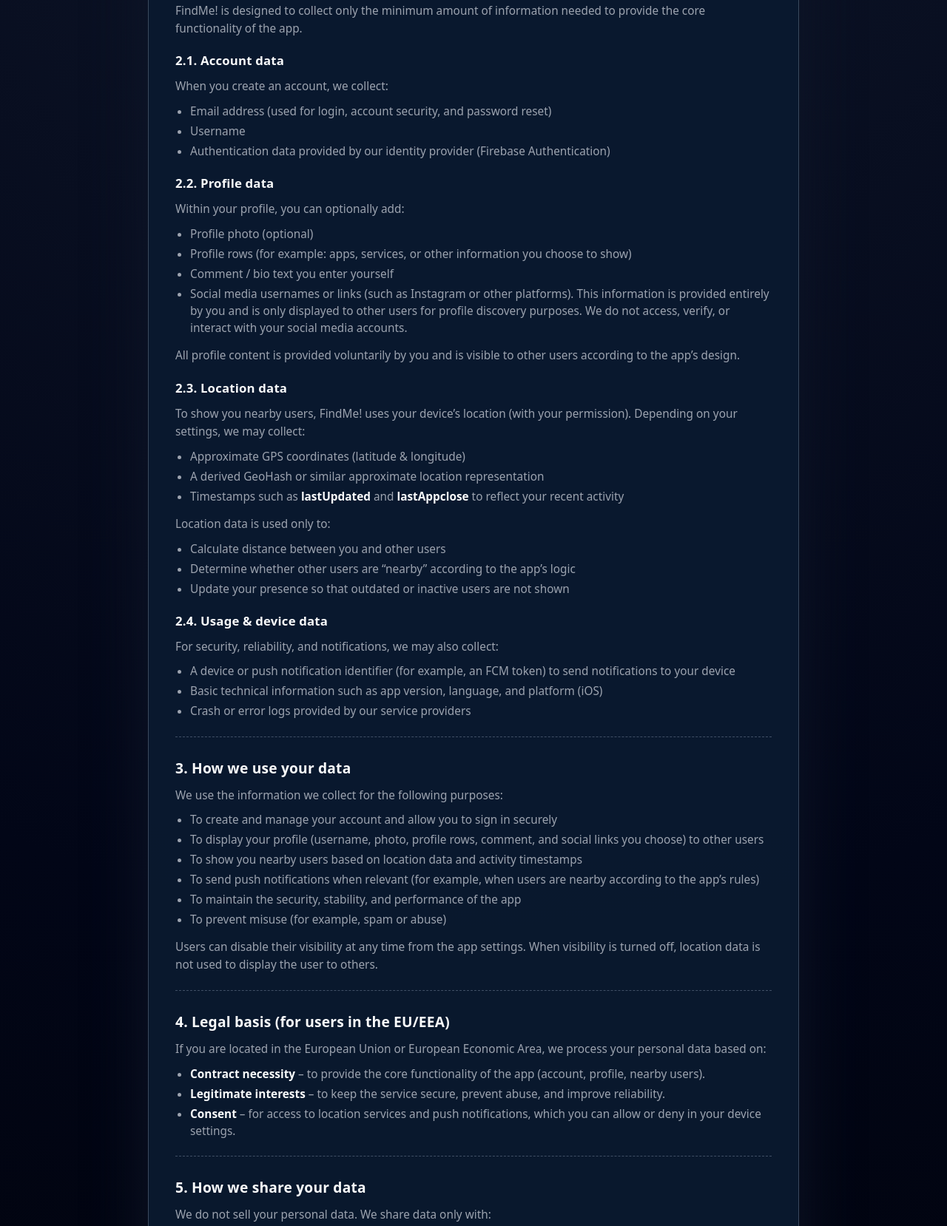
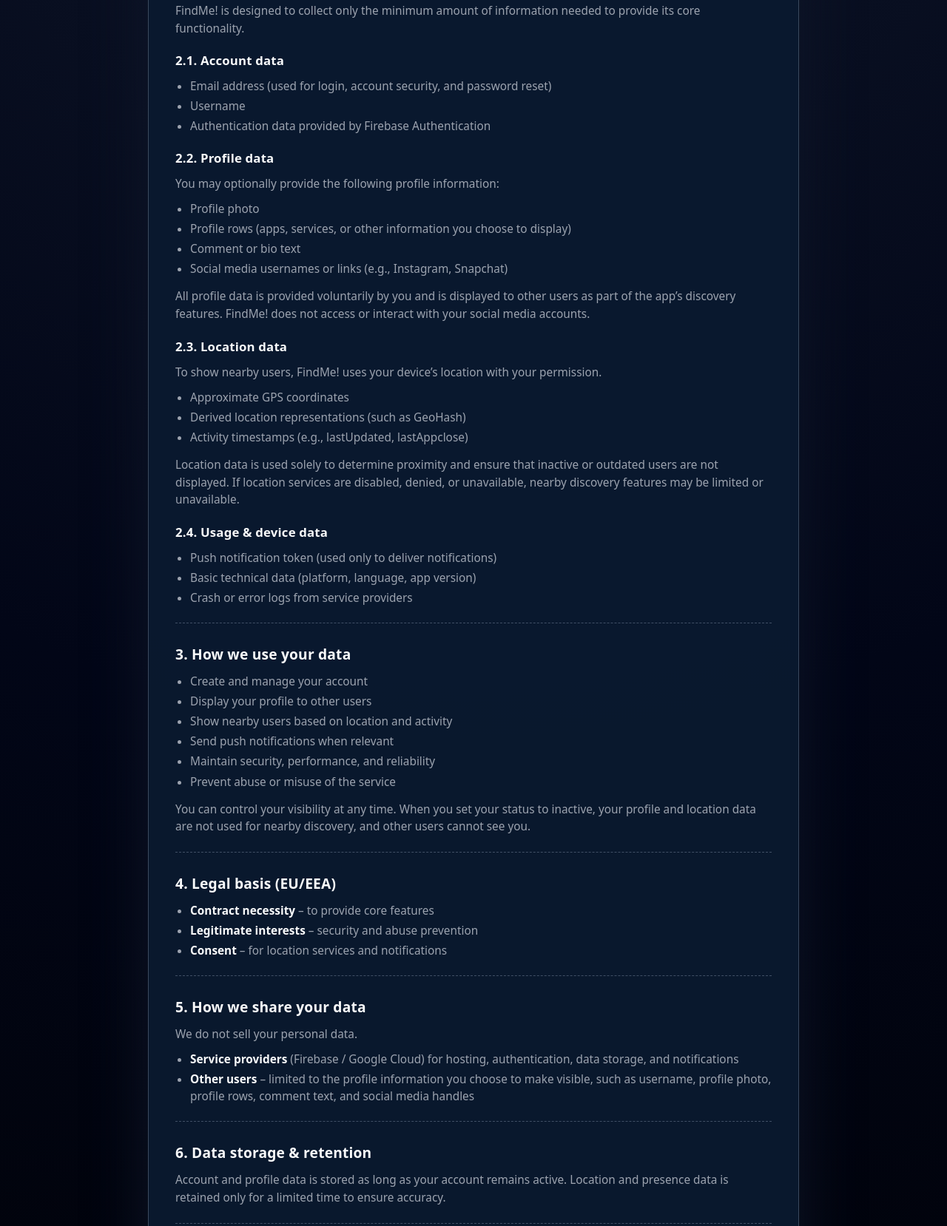
Before and after one commit to hasan-ozcan/findme-privacy, a plain HTML site: page index.html in a window 1280 px wide. Shown: the part 422-2080 px from the top of the page at 74% size. Drawn offline with Linux system fonts and the light colour scheme.

Commit message:
Refactor index.html and update privacy policy
Refactor HTML structure and improve privacy policy content.

```diff
--- a/index.html
+++ b/index.html
@@ -15,9 +15,7 @@
       --border-subtle: rgba(148, 163, 184, 0.35);
     }
 
-    * {
-      box-sizing: border-box;
-    }
+    * { box-sizing: border-box; }
 
     body {
       margin: 0;
@@ -43,9 +41,7 @@
     }
 
     @media (min-width: 640px) {
-      .card {
-        padding: 40px 36px;
-      }
+      .card { padding: 40px 36px; }
     }
 
     h1, h2, h3 {
@@ -54,19 +50,9 @@
       letter-spacing: 0.01em;
     }
 
-    h1 {
-      font-size: 1.9rem;
-    }
-
-    h2 {
-      font-size: 1.2rem;
-      margin-top: 28px;
-    }
-
-    h3 {
-      font-size: 1.05rem;
-      margin-top: 20px;
-    }
+    h1 { font-size: 1.9rem; }
+    h2 { font-size: 1.2rem; margin-top: 28px; }
+    h3 { font-size: 1.05rem; margin-top: 20px; }
 
     p {
       margin: 0 0 10px;
@@ -82,10 +68,7 @@
       font-size: 0.96rem;
     }
 
-    li {
-      margin-bottom: 4px;
-      line-height: 1.5;
-    }
+    li { margin-bottom: 4px; line-height: 1.5; }
 
     .pill {
       display: inline-flex;
@@ -133,198 +116,178 @@
     }
   </style>
 </head>
+
 <body>
 <div class="page">
 <div class="card">
-      <div class="pill">
-        <span class="pill-dot"></span>
-        PRIVACY POLICY
-      </div>
+
+<div class="pill"><span class="pill-dot"></span>PRIVACY POLICY</div>
 
 <h1>FindMe! Privacy Policy</h1>
 <p class="tagline">
 This Privacy Policy explains how FindMe! collects, uses, and protects your information when you use the app.
 </p>
-      <p class="effective">
-        Effective date: 08 February 2026
-      </p>
+<p class="effective">Effective date: 08 February 2026</p>
 
 <hr class="section-divider" />
 
 <h2>1. Who we are</h2>
 <p>
-        FindMe! is a mobile application that helps users discover nearby people and view the social media profiles they choose to share. This Privacy Policy applies only to the FindMe! app.
+FindMe! is a mobile application that helps users discover nearby people and view the social media profiles and
+information they choose to share. This Privacy Policy applies only to the FindMe! app.
 </p>
 
 <h2>2. What data we collect</h2>
 <p>
-        FindMe! is designed to collect only the minimum amount of information needed to provide the core functionality of the app.
+FindMe! is designed to collect only the minimum amount of information needed to provide its core functionality.
 </p>
 
 <h3>2.1. Account data</h3>
-      <p>When you create an account, we collect:</p>
 <ul>
 <li>Email address (used for login, account security, and password reset)</li>
 <li>Username</li>
-        <li>Authentication data provided by our identity provider (Firebase Authentication)</li>
+<li>Authentication data provided by Firebase Authentication</li>
 </ul>
 
 <h3>2.2. Profile data</h3>
-      <p>Within your profile, you can optionally add:</p>
+<p>You may optionally provide the following profile information:</p>
 <ul>
-        <li>Profile photo (optional)</li>
-        <li>Profile rows (for example: apps, services, or other information you choose to show)</li>
-        <li>Comment / bio text you enter yourself</li>
-        <li>
-          Social media usernames or links (such as Instagram or other platforms).
-          This information is provided entirely by you and is only displayed to other users
-          for profile discovery purposes. We do not access, verify, or interact with your
-          social media accounts.
-        </li>
+<li>Profile photo</li>
+<li>Profile rows (apps, services, or other information you choose to display)</li>
+<li>Comment or bio text</li>
+<li>Social media usernames or links (e.g., Instagram, Snapchat)</li>
 </ul>
 <p>
-        All profile content is provided voluntarily by you and is visible to other users according to the app’s design.
+All profile data is provided voluntarily by you and is displayed to other users as part of the app’s discovery features.
+FindMe! does not access or interact with your social media accounts.
 </p>
 
 <h3>2.3. Location data</h3>
 <p>
-        To show you nearby users, FindMe! uses your device’s location (with your permission). Depending on your settings, we may collect:
+To show nearby users, FindMe! uses your device’s location with your permission.
 </p>
 <ul>
-        <li>Approximate GPS coordinates (latitude &amp; longitude)</li>
-        <li>A derived GeoHash or similar approximate location representation</li>
-        <li>Timestamps such as <span class="strong">lastUpdated</span> and <span class="strong">lastAppclose</span> to reflect your recent activity</li>
+<li>Approximate GPS coordinates</li>
+<li>Derived location representations (such as GeoHash)</li>
+<li>Activity timestamps (e.g., lastUpdated, lastAppclose)</li>
 </ul>
 <p>
-        Location data is used only to:
+Location data is used solely to determine proximity and ensure that inactive or outdated users are not displayed.
+If location services are disabled, denied, or unavailable, nearby discovery features may be limited or unavailable.
 </p>
-      <ul>
-        <li>Calculate distance between you and other users</li>
-        <li>Determine whether other users are “nearby” according to the app’s logic</li>
-        <li>Update your presence so that outdated or inactive users are not shown</li>
-      </ul>
 
 <h3>2.4. Usage &amp; device data</h3>
-      <p>
-        For security, reliability, and notifications, we may also collect:
-      </p>
 <ul>
-        <li>A device or push notification identifier (for example, an FCM token) to send notifications to your device</li>
-        <li>Basic technical information such as app version, language, and platform (iOS)</li>
-        <li>Crash or error logs provided by our service providers</li>
+<li>Push notification token (used only to deliver notifications)</li>
+<li>Basic technical data (platform, language, app version)</li>
+<li>Crash or error logs from service providers</li>
 </ul>
 
 <hr class="section-divider" />
 
 <h2>3. How we use your data</h2>
-      <p>We use the information we collect for the following purposes:</p>
 <ul>
-        <li>To create and manage your account and allow you to sign in securely</li>
-        <li>To display your profile (username, photo, profile rows, comment, and social links you choose) to other users</li>
-        <li>To show you nearby users based on location data and activity timestamps</li>
-        <li>To send push notifications when relevant (for example, when users are nearby according to the app’s rules)</li>
-        <li>To maintain the security, stability, and performance of the app</li>
-        <li>To prevent misuse (for example, spam or abuse)</li>
+<li>Create and manage your account</li>
+<li>Display your profile to other users</li>
+<li>Show nearby users based on location and activity</li>
+<li>Send push notifications when relevant</li>
+<li>Maintain security, performance, and reliability</li>
+<li>Prevent abuse or misuse of the service</li>
 </ul>
-
 <p>
-        Users can disable their visibility at any time from the app settings.
-        When visibility is turned off, location data is not used to display the user to others.
+You can control your visibility at any time. When you set your status to inactive, your profile and location data
+are not used for nearby discovery, and other users cannot see you.
 </p>
 
 <hr class="section-divider" />
 
-      <h2>4. Legal basis (for users in the EU/EEA)</h2>
-      <p>
-        If you are located in the European Union or European Economic Area, we process your personal data based on:
-      </p>
+<h2>4. Legal basis (EU/EEA)</h2>
 <ul>
-        <li><span class="strong">Contract necessity</span> – to provide the core functionality of the app (account, profile, nearby users).</li>
-        <li><span class="strong">Legitimate interests</span> – to keep the service secure, prevent abuse, and improve reliability.</li>
-        <li><span class="strong">Consent</span> – for access to location services and push notifications, which you can allow or deny in your device settings.</li>
+<li><span class="strong">Contract necessity</span> – to provide core features</li>
+<li><span class="strong">Legitimate interests</span> – security and abuse prevention</li>
+<li><span class="strong">Consent</span> – for location services and notifications</li>
 </ul>
 
 <hr class="section-divider" />
 
 <h2>5. How we share your data</h2>
-      <p>
-        We do not sell your personal data. We share data only with:
-      </p>
+<p>We do not sell your personal data.</p>
 <ul>
 <li>
-          <span class="strong">Service providers</span> who help us operate the app, such as:
-          <ul>
-            <li>Firebase Authentication (for login and account management)</li>
-            <li>Firebase Firestore (for storing user and profile data)</li>
-            <li>Firebase Storage (for storing profile images)</li>
-            <li>Firebase Cloud Messaging (for push notifications)</li>
-          </ul>
+<span class="strong">Service providers</span> (Firebase / Google Cloud) for hosting, authentication,
+data storage, and notifications
 </li>
 <li>
-          <span class="strong">Other users</span> – only to the extent necessary for the app to work (for example, showing your username, profile image, profile rows, comment, and social media handles you choose to add).
+<span class="strong">Other users</span> – limited to the profile information you choose to make visible,
+such as username, profile photo, profile rows, comment text, and social media handles
 </li>
 </ul>
-      <p>
-        Service providers act as data processors on our behalf and are not allowed to use your data for their own marketing.
-      </p>
 
 <hr class="section-divider" />
 
 <h2>6. Data storage &amp; retention</h2>
 <p>
-        Your data is stored in cloud infrastructure operated by our service providers (for example, Firebase/Google Cloud).
-      </p>
-      <p>
-        We keep your account and profile data for as long as your account remains active. Location and presence data (such as recent coordinates and timestamps) may be kept for a limited period to ensure that nearby user results are reasonably up to date.
-      </p>
-      <p>
-        If you log out and stop using the app, some technical or backup copies may remain for a limited time in system logs or backups, but they are removed or anonymized when no longer needed.
+Account and profile data is stored as long as your account remains active.
+Location and presence data is retained only for a limited time to ensure accuracy.
 </p>
 
 <hr class="section-divider" />
 
 <h2>7. Your choices &amp; controls</h2>
+
 <h3>7.1. Location permissions</h3>
 <p>
-        You can control location access at any time from your device settings. If you revoke location permission, the app will not be able to show nearby users based on your location.
+You can manage location permissions in your device settings. If location access is disabled,
+nearby discovery features may not function.
 </p>
 
 <h3>7.2. Visibility &amp; active status</h3>
 <p>
-        Within the app, you can change your visibility status (for example, Active/Inactive) from the settings screen.
-      </p>
-      <p>
-        When you disable your visibility, your location data is not used to display you to other users in nearby results. You may also see fewer or no location-based interactions while invisible.
+You can switch between active and inactive status in the app settings.
+When inactive, your profile is hidden and not shown to other users.
 </p>
 
 <h3>7.3. Notifications</h3>
 <p>
-        You can allow or deny push notifications in your device settings. If you disable notifications, we will not send push alerts to your device.
+You can enable or disable push notifications at any time from your device settings.
 </p>
 
 <h3>7.4. Profile content</h3>
 <p>
-        You can edit or remove your profile information (photo, profile rows, comment, and social media links) from within the app. Certain core account data such as your email address may be required for login and cannot be removed without deleting your account.
+You can edit or remove your profile information at any time from within the app.
 </p>
 
 <h3>7.5. Stopping use of the app</h3>
 <p>
-        You can stop using FindMe! at any time by logging out and uninstalling the app. You can also revoke permissions (such as location or notifications) from your device settings.
+You may stop using FindMe! at any time by logging out, uninstalling the app,
+or revoking permissions from your device.
 </p>
 
 <hr class="section-divider" />
 
 <h2>8. Children’s privacy</h2>
 <p>
-        FindMe! is not intended for children under the age required by local law (for example, 13 or 16 years old). We do not knowingly collect personal information from children in this age range. If we learn that such data has been collected, we will take reasonable steps to delete it.
+FindMe! is not intended for children under the minimum age required by law.
+We do not knowingly collect personal data from children.
 </p>
 
 <hr class="section-divider" />
 
-      <h2>9. Changes to this Privacy Policy</h2>
+<h2>9. Changes to this policy</h2>
 <p>
-        We may update this Privacy Policy from time to time. If we make material changes, we will update the “Effective date” at the top of this page. Your continued use of the app after an update means that you accept the revised Policy.
+We may update this Privacy Policy from time to time. Changes will be reflected
+by updating the effective date.
 </p>
+
+<hr class="section-divider" />
+
+<h2>10. Technical limitations &amp; availability</h2>
+<p>
+FindMe! relies on internet connectivity, device permissions, and system services.
+If required permissions are disabled or services are unavailable, some features may not function.
+We do not process location or activity data when such services are unavailable.
+</p>
+
 </div>
 </div>
 </body>
```
Lines whose indentation alone changed are shown as unchanged.
